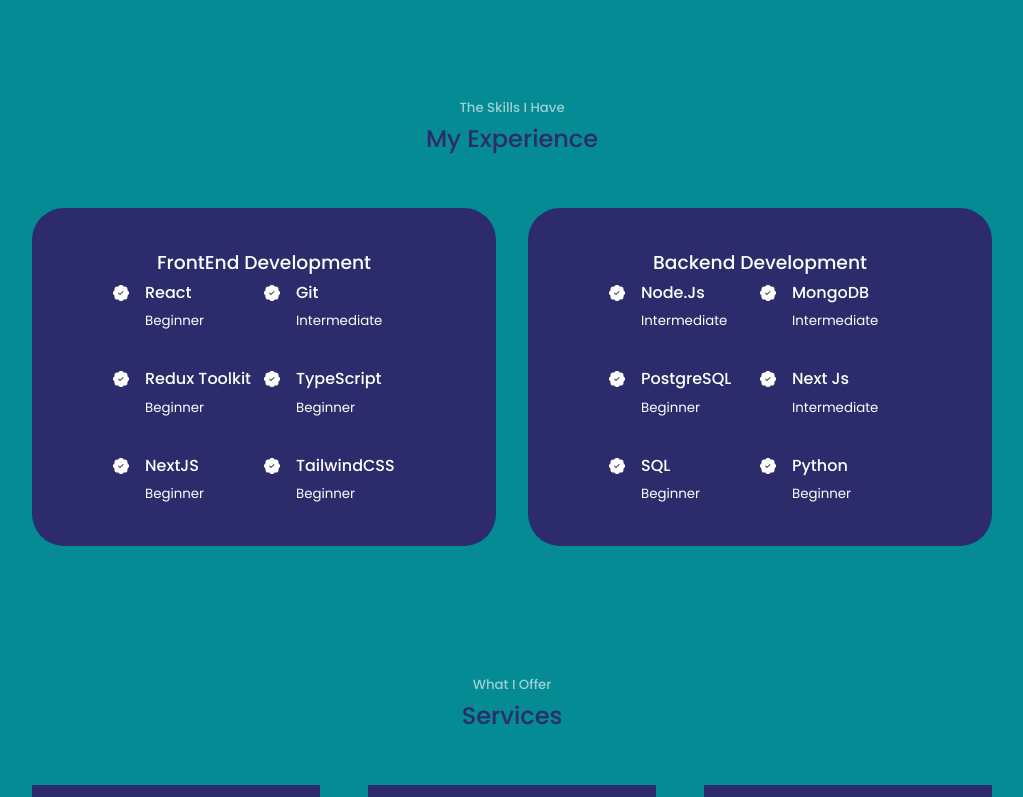
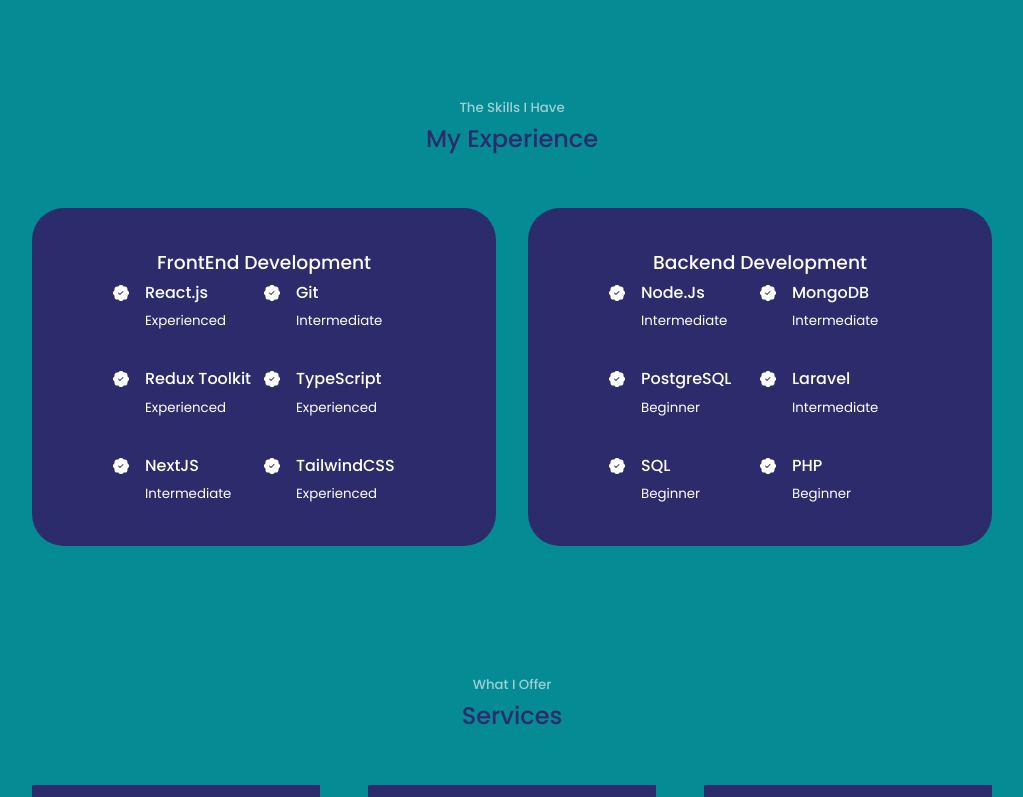
Before and after one commit to HillaryNyakundi/My-portfolio, a React (Create React App) app: page / in a window 1280 px wide. Shown: the part 1472-2269 px from the top of the page, without its empty margins (128-1151 px from the left). Built offline with nearby package versions, Linux system fonts and the light colour scheme.

Commit message:
Few modifications

```diff
--- a/src/components/experience/Experience.jsx
+++ b/src/components/experience/Experience.jsx
@@ -15,8 +15,8 @@
             <article className="experience__details">
               <BsPatchCheckFill className="experience__details-icons" />
               <div>
-                <h4>React</h4>
-                <small className="text-light">Beginner</small>
+                <h4>React.js</h4>
+                <small className="text-light">Experienced</small>
               </div>
             </article>
 
@@ -32,7 +32,7 @@
               <BsPatchCheckFill className="experience__details-icons" />
               <div>
                 <h4>Redux Toolkit</h4>
-                <small className="text-light">Beginner</small>
+                <small className="text-light">Experienced</small>
               </div>
             </article>
 
@@ -40,7 +40,7 @@
               <BsPatchCheckFill className="experience__details-icons" />
               <div>
                 <h4>TypeScript</h4>
-                <small className="text-light">Beginner</small>
+                <small className="text-light">Experienced</small>
               </div>
             </article>
 
@@ -48,7 +48,7 @@
               <BsPatchCheckFill className="experience__details-icons" />
               <div>
                 <h4>NextJS</h4>
-                <small className="text-light">Beginner</small>
+                <small className="text-light">Intermediate</small>
               </div>
             </article>
 
@@ -56,7 +56,7 @@
               <BsPatchCheckFill className="experience__details-icons" />
               <div>
                 <h4>TailwindCSS</h4>
-                <small className="text-light">Beginner</small>
+                <small className="text-light">Experienced</small>
               </div>
             </article>
           </div>
@@ -94,7 +94,7 @@
             <article className="experience__details">
               <BsPatchCheckFill className="experience__details-icons" />
               <div>
-                <h4>Next Js</h4>
+                <h4>Laravel</h4>
                 <small className="text-light">Intermediate</small>
               </div>
             </article>
@@ -110,7 +110,7 @@
             <article className="experience__details">
               <BsPatchCheckFill className="experience__details-icons" />
               <div>
-                <h4>Python</h4>
+                <h4>PHP</h4>
                 <small className="text-light">Beginner</small>
               </div>
             </article>
--- a/src/components/header/Header.jsx
+++ b/src/components/header/Header.jsx
@@ -1,8 +1,8 @@
-import React from 'react'
-import './header.css'
-import CTA from './CTA'
-import MEE from '../../assets/mee.jpg'
-import HeaderSocials from './HeaderSocials'
+import React from "react";
+import "./header.css";
+import CTA from "./CTA";
+import MEE from "../../assets/mee.jpg";
+import HeaderSocials from "./HeaderSocials";
 
 const header = () => {
   return (
@@ -11,19 +11,21 @@
         <div className="container header__container">
           <h5>Hello, I'm</h5>
           <h1>Hillary Nyakundi</h1>
-          <h5 className="text-light">Software Engineer</h5>
+          <h5 className="text-light">Software Developer</h5>
           <CTA />
-          <HeaderSocials/>
+          <HeaderSocials />
 
           <div className="me">
             <img src={MEE} alt="mee" />
           </div>
 
-          <a href="#contact" className="scroll__down">Scroll Down</a>
+          <a href="#contact" className="scroll__down">
+            Scroll Down
+          </a>
         </div>
       </header>
     </div>
-  )
-}
+  );
+};
 
-export default header
+export default header;
```
